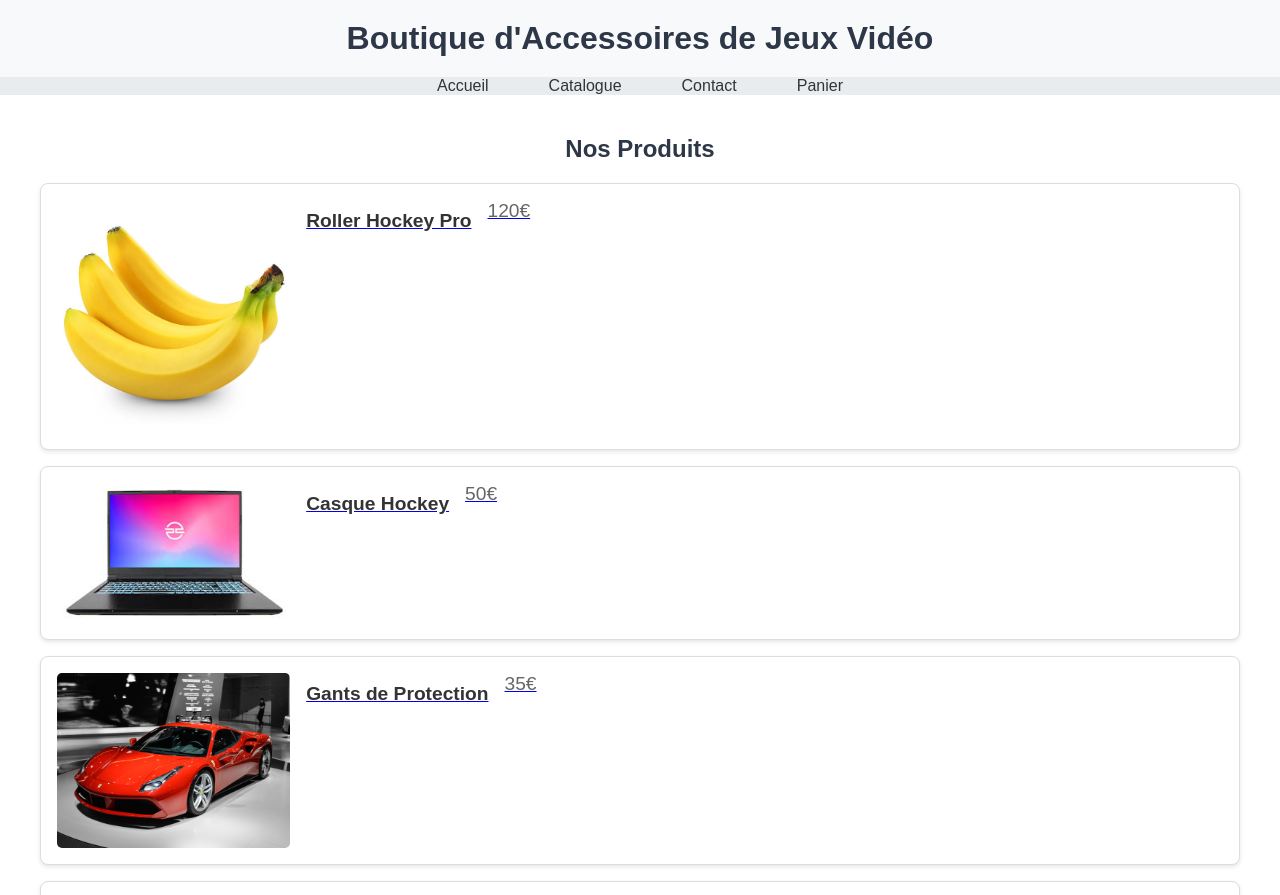
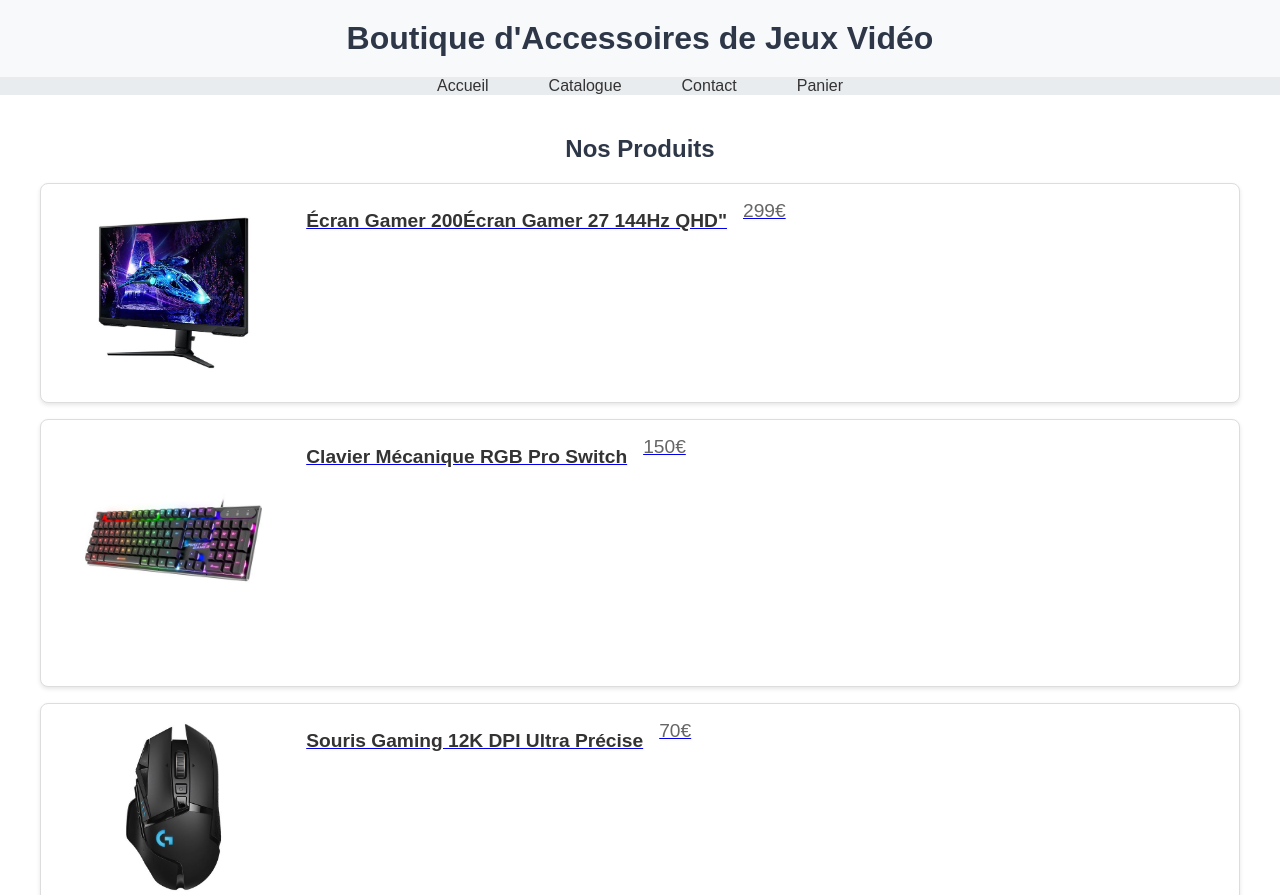
Before and after one commit to kai733/site-commerce, a PHP site: page /catalogue.php in a window 1280 px wide. Shown: the top 895 px of the page. Run offline with PHP 8.4, Linux system fonts and the light colour scheme.

Commit message:
ajout des produits dans le csv

```diff
--- a/produits.csv
+++ b/produits.csv
@@ -1,10 +1,10 @@
 "Id","Image","Nom","Prix"
-1,"img/banana.jpg", "Roller Hockey Pro", 120
-2,"img/laptop.jpeg", "Casque Hockey", 50
-3,"img/ferrari.jpg", "Gants de Protection", 35
-4,"img/produit4.jpg", "Coudières Roller", 20
-5,"img/produit5.jpg", "Maillot Officiel", 60
-6,"img/produit6.jpg", "Sticks de Hockey", 45
-7,"img/produit7.jpg", "Genouillères", 25
-8,"img/produit8.jpg", "Roues de Roller", 30
-9,"img/produit9.jpg", "Sac de Transport", 40
+1,"img/écran gaming.jpg", "Écran Gamer 200Écran Gamer 27" 144Hz QHD", 299
+2,"img/clavier.jpg", "Clavier Mécanique RGB Pro Switch", 150
+3,"img/souris.jpg", "Souris Gaming 12K DPI Ultra Précise", 70
+4,"img/tapis de souris.jpg", "Tapis de Souris XXL RGB Dynamic", 50
+5,"img/casque.jpg", "Casque Gamer 7.1 Surround Audio", 120
+6,"img/manette.jpg", "Manette Élite Pro Ergonomique", 90
+7,"img/bras micro.jpg", "Micro Streaming HD avec Bras", 150
+8,"img/PC Gamer.jpg", "PC Gamer Édition RTX 4090 Ultra", 1200
+9,"img/equipement stream.jpg", "Kit Streaming Complet", 2899
--- a/style.css
+++ b/style.css
@@ -33,7 +33,7 @@ nav ul {
 }
 
 nav ul li {
-    margin: 0 15px; /* Espacement horizontal entre les éléments */
+    margin:10px 0; /* Espacement horizontal entre les éléments */
 }
 
 nav ul li a {
@@ -226,8 +226,6 @@ main h2 {
     box-shadow: 0 4px 12px rgba(0, 0, 0, 0.3);
 }
 
-}
-
 /* Section de Contact */
 .contact {
     display: flex;
@@ -276,7 +274,7 @@ main h2 {
     border: 1px solid #ccc;
     border-radius: 6px;
     background-color: #ffffff;
-    color: #333;
+    color: #ff0303;
     font-size: 1rem;
     box-shadow: inset 0 2px 4px rgba(0, 0, 0, 0.1);
 }
@@ -319,7 +317,7 @@ main h2 {
 /* Contenu des informations de contact à droite */
 .contact-info {
     width: 45%; /* Le bloc des informations de contact occupe 45% de la largeur de la section */
-    background-color: #162447;
+    background-color: #b700ff;
     padding: 2rem;
     border-radius: 10px;
     box-shadow: 0 6px 20px rgba(0, 0, 0, 0.2);
```
Also changed, not shown: contact.php (+0 -17 lines), img/PC Gamer.jpg (added), img/banana.jpg (deleted), img/bras micro.jpg (added), img/casque vr.jpg (added), img/casque.jpg (added), img/clavier.jpg (added), img/equipement stream.jpg (added), img/ferrari.jpg (deleted), img/laptop.jpeg (deleted), img/manette.jpg (added), img/souris.jpg (added), img/tapis de souris.jpg (added), img/écran gaming.jpg (added).
